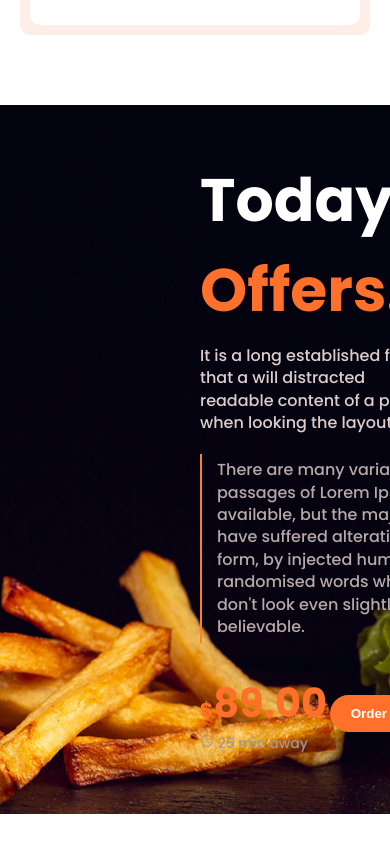
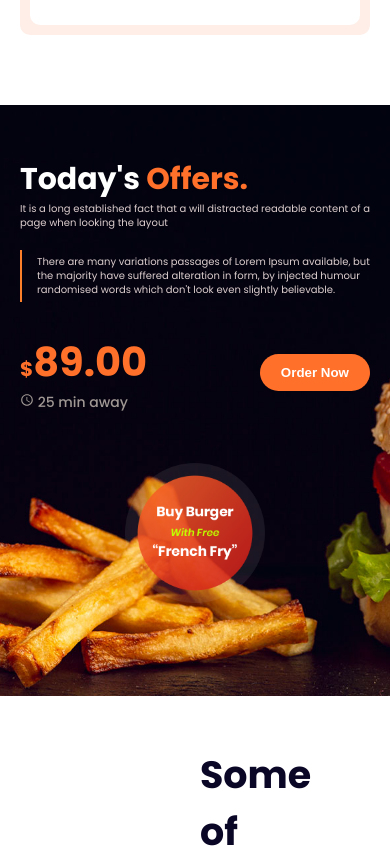
Before and after one commit to piyumanthaAB/react-hotte, a React (Create React App) app: page / in a window 390 px wide. Shown: the part 4197-5045 px from the top of the page. Built offline with nearby package versions, Linux system fonts and the light colour scheme.

Commit message:
todays offer media queries added

```diff
--- a/src/Components/_HomePage/HomePageElements.js
+++ b/src/Components/_HomePage/HomePageElements.js
@@ -901,11 +901,90 @@ export const TodaysOfferContainer = styled.div`
     padding: 5rem 20rem;
     /* background-color: red; */
     display: flex;
+
+    @media screen and (max-width:1400px){
+        padding: 5rem 10rem;
+    }
+
+    @media screen and (max-width:1000px){
+        padding: 5rem 5rem;
+
+
+    }
+    @media screen and (max-width:760px){
+        padding: 5rem 5rem;
+        flex-direction: column;
+        justify-content: center;
+        align-items: center;
+
+    }
+    @media screen and (max-width:500px){
+        padding: 5rem 2rem;
+
+    }
 `
 
 export const TodaysOfferLeft = styled.div`
     flex: 0 1 48%;
 `;
+
+export const TodaysOfferTitle = styled.p`
+    font-size: 6rem;
+    font-weight: 700;
+    color: white;
+
+    @media screen and (max-width:1200px){
+       font-size: 5.3rem;
+    }
+    @media screen and (max-width:1100px){
+       font-size: 5rem;
+    }
+    @media screen and (max-width:1000px){
+       font-size: 4.5rem;
+    }
+    @media screen and (max-width:900px){
+       font-size: 4rem;
+    }
+    @media screen and (max-width:760px){
+       font-size: 4.5rem;
+    }
+    @media screen and (max-width:600px){
+       font-size: 4rem;
+    }
+    @media screen and (max-width:400px){
+       font-size: 3rem;
+    }
+`
+
+export const TodaysOfferText = styled.p`
+    line-height: 1.4;
+    font-size: 1.6rem;
+    color: #dccece;
+
+    @media screen and (max-width:1200px){
+       font-size: 1.4rem;
+    }
+
+    @media screen and (max-width:1100px){
+       font-size: 1.2rem;
+    }
+    @media screen and (max-width:1000px){
+       font-size: 1.3rem;
+    }
+    @media screen and (max-width:900px){
+       font-size: 1.2rem;
+    }
+
+    @media screen and (max-width:760px){
+       font-size:1.4rem;
+    }
+    @media screen and (max-width:600px){
+       font-size:1.2rem;
+    }
+    @media screen and (max-width:400px){
+       font-size: 1rem;
+    }
+`
 
 export const TodaysOfferRight = styled.div`
     flex: 0 1 48%;
--- a/src/Components/_HomePage/Menue.js
+++ b/src/Components/_HomePage/Menue.js
@@ -4,12 +4,6 @@ import { CustomHeading, CustomSpan,ColorSpan } from './../Headings/Headings';
 
 import { MdQueryBuilder } from "react-icons/md";
 
-import menu_1 from './../../img/food1.png';
-import menu_2 from './../../img/food2.png';
-import menu_3 from './../../img/food3.png';
-import menu_4 from './../../img/food4.png';
-import menu_5 from './../../img/food5.png';
-import menu_6 from './../../img/food6.png';
 
 const Menue = (props) => {
     return (
--- a/src/Components/_HomePage/TodayOffer.js
+++ b/src/Components/_HomePage/TodayOffer.js
@@ -1,6 +1,6 @@
 import * as T from './HomePageElements';
 import { MdQueryBuilder } from "react-icons/md";
-import { CustomSpan, CustomHeading } from '../Headings/Headings';
+import { CustomSpan, CustomHeading,ColorSpan } from '../Headings/Headings';
 
 import offer from './../../img/offerimg.png';
 
@@ -9,17 +9,14 @@ const TodayOffer = () => {
         <>
             <T.TodaysOfferContainer>
                 <T.TodaysOfferLeft>
-                    <CustomHeading margin={"0 0 1rem"} size={"6rem"} weight={"700"} color={"white"} > Today's
-                        <CustomSpan size={"6rem"} weight={"700"} color={"#ff702a"}> Offers.</CustomSpan>
-                    </CustomHeading>
-                    <CustomHeading size={"1.6rem"} weight={"500"} color={"#dccece"} lineHeight={"1.4"}>
-                        It is a long established fact that a will distracted readable content of a page when looking the layout
-                    </CustomHeading>
+                    <T.TodaysOfferTitle>Today's
+                        <ColorSpan> Offers.</ColorSpan>
+                    </T.TodaysOfferTitle>
+                    <T.TodaysOfferText>It is a long established fact that a will distracted readable content of a page when looking the layout</T.TodaysOfferText>
                     <T.TodaysOfferDesc>
-                    <CustomHeading size={"1.6rem"} weight={"500"} color={"#b6a9a9"} lineHeight={"1.4"}>
-                            There are many variations passages of Lorem Ipsum available, but the majority have suffered alteration in form,
-                            by injected humour randomised words which don't look even slightly believable.
-                    </CustomHeading>
+                        <T.TodaysOfferText>
+                        There are many variations passages of Lorem Ipsum available, but the majority have suffered alteration in form, by injected humour randomised words which don't look even slightly believable.
+                        </T.TodaysOfferText>
                     </T.TodaysOfferDesc>
                     <T.TodaysOfferOrderRow>
                         <T.TodayOfferOrderLeft>
```
